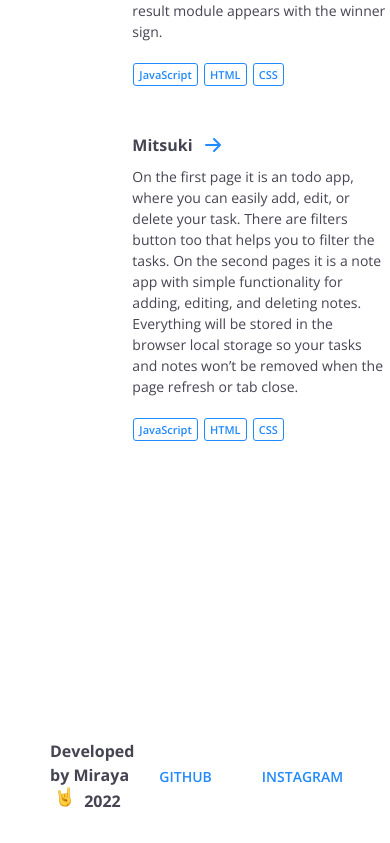
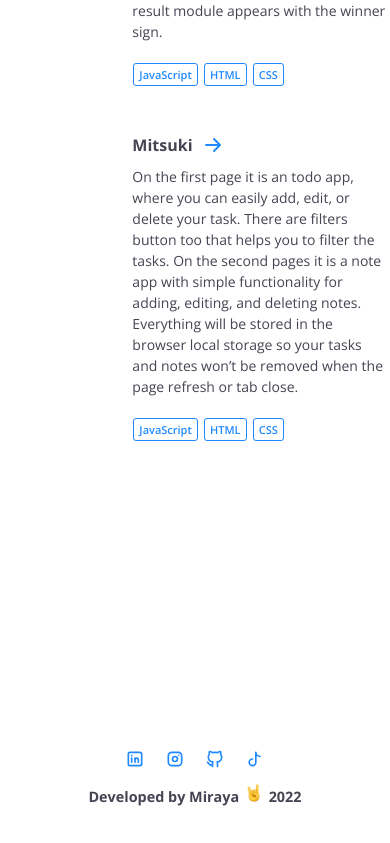
Before and after one commit to mirayatech/V3-Portfolio, a React (Vite) app: page / in a window 390 px wide. Shown: the part 3552-4395 px from the top of the page. Built offline with nearby package versions, Linux system fonts and the light colour scheme.

Commit message:
style: make footer responsive

```diff
--- a/src/components/footer/footer.css
+++ b/src/components/footer/footer.css
@@ -3,10 +3,6 @@ footer {
   align-items: center;
   padding: 0 50px 30px 50px;
   justify-content: space-between;
-}
-
-footer h3 {
-  line-height: 1.5;
 }
 
 footer h3 .emoji.rockon {
@@ -32,5 +28,30 @@ footer .social-media a {
 
 .social-media-mobile a * {
   color: var(--blue-light-theme);
-  font-size: calc(25 / 16 * 1rem);
+  font-size: calc(20 / 16 * 1rem);
 }
+
+@media screen and (max-width: 800px) {
+  footer h3 {
+    font-size: 0.9rem;
+  }
+
+  footer h3 .emoji.rockon {
+    width: 18px;
+    margin: 0 2px;
+  }
+
+  footer .social-media {
+    display: none;
+  }
+
+  .social-media-mobile {
+    display: flex;
+  }
+}
+
+@media screen and (max-width: 500px) {
+  footer {
+    flex-direction: column-reverse;
+  }
+}
```
